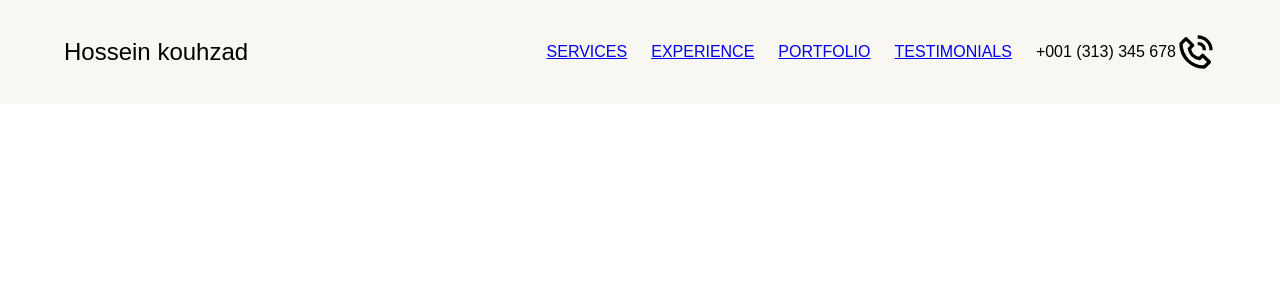
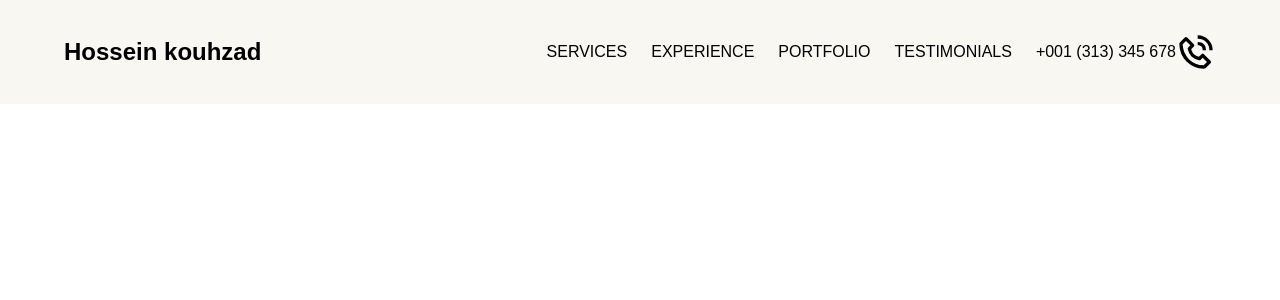
Before and after one commit to HKouhzad1991/HK-portfolio, a React (Vite) app: page / in a window 1280 px wide. Shown: the top 300 px of the page. Built offline with nearby package versions, Linux system fonts and the light colour scheme; a web font is replaced by a local one.

Commit message:
import contact styles in header

```diff
--- a/src/components/Header/Header.module.scss
+++ b/src/components/Header/Header.module.scss
@@ -1,4 +1,4 @@
-@import "./../../styles/contants.scss";
+@import "../../styles/contants.scss";
 
 .wrapper {
   position: relative;
@@ -16,7 +16,7 @@
 
     .name {
       font-size: 1.5rem;
-      font-weight: 500;
+      font-weight: 700;
     }
 
     .menu {
@@ -25,6 +25,18 @@
       list-style: none;
       gap: 1.5rem;
       cursor: pointer;
+
+      li {
+        a {
+          color: inherit;
+          text-decoration: none;
+        }
+
+        &:hover {
+          color: $secondary;
+          scale: 1.1;
+        }
+      }
     }
   }
 }
```
